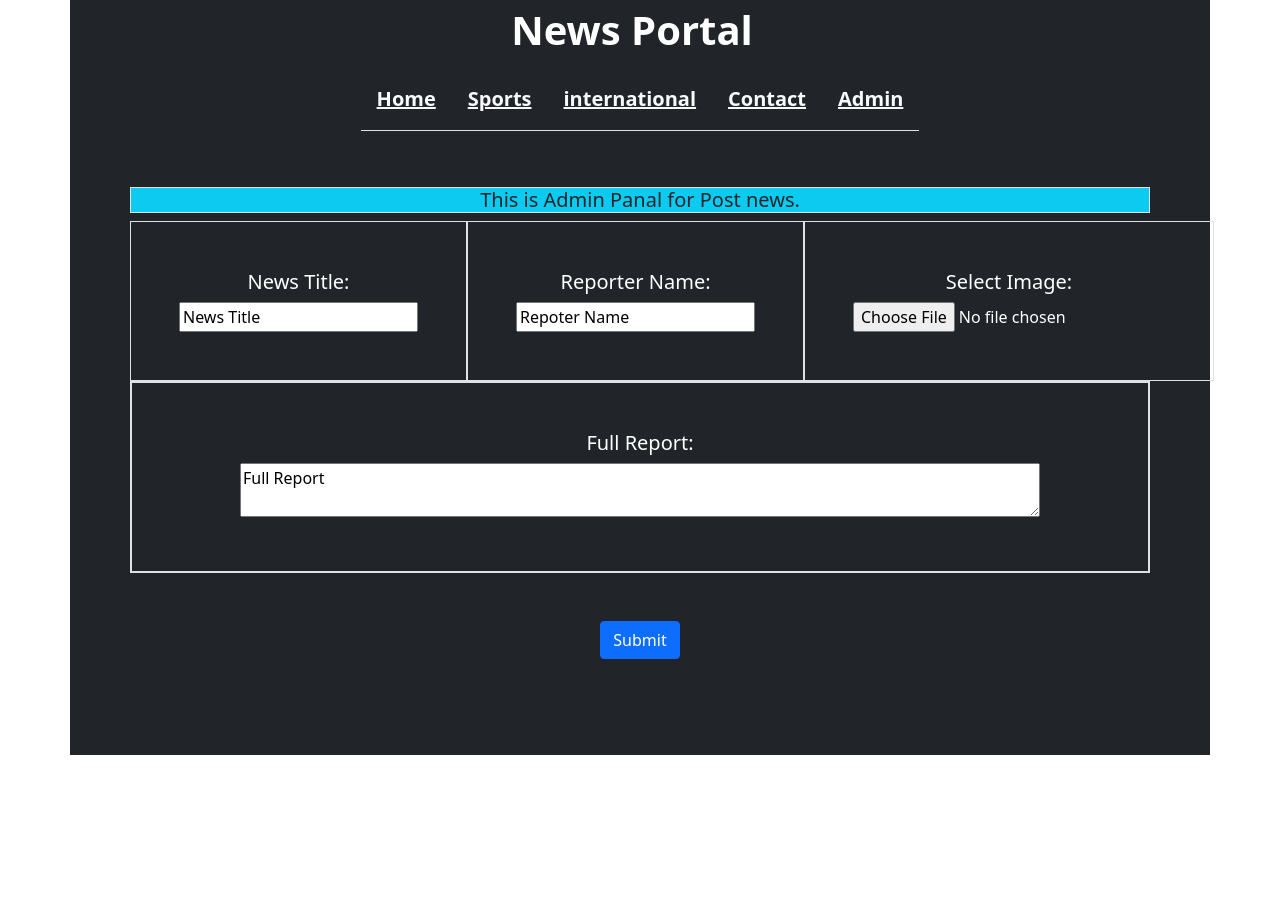
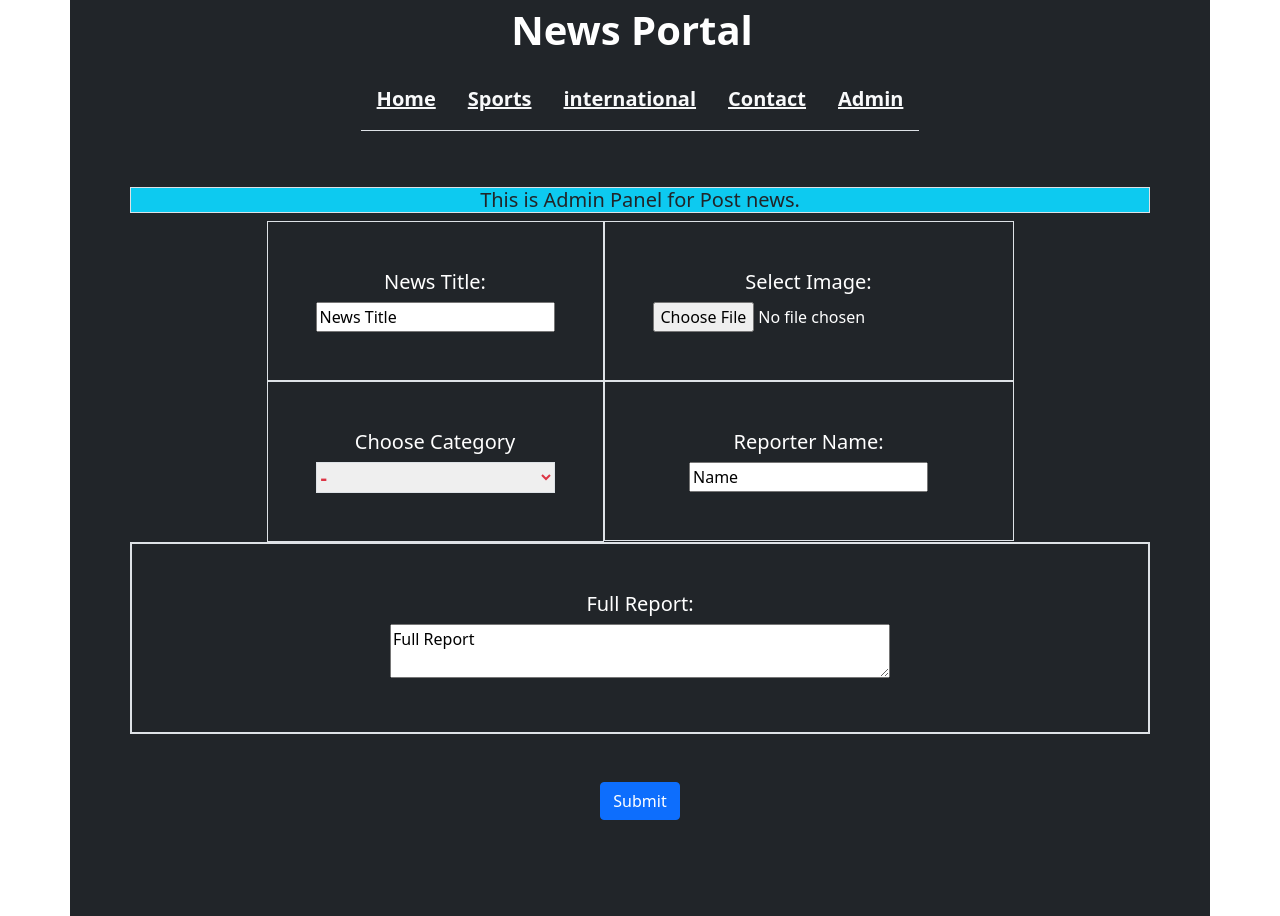
Before and after one commit to mdazim14/news-portal, a React (Create React App) app: page /admin in a window 1280 px wide. Before the commit the page ends 800 px from the top, so only its background shows below. Built offline with nearby package versions, Linux system fonts and the light colour scheme.

Commit message:
added database

```diff
--- a/src/Components/Admin/PostNews.js
+++ b/src/Components/Admin/PostNews.js
@@ -1,45 +1,82 @@
 import React from 'react';
 import { useForm } from "react-hook-form";
+import {useHistory} from "react-router-dom";
 import './PostNews.css';
 
 
 const PostNews = () => {
+    const history = useHistory();
 
     const { register, handleSubmit, watch, formState: { errors } } = useForm();
-    const onSubmit = data => console.log(data);
+    const onSubmit = data => {
+
+        data.created = new Date()
+
+        fetch('http://localhost:5000/addNews',{
+            method:'POST',
+            headers:{
+                'Content-type': 'application/json'
+            },
+            body:JSON.stringify(data)
+        })
+        .then(res=>res.json())
+        .then(success=>{
+            console.log("result data",success);
+            if(success === false){
+                alert('The news added successfully')
+                history.push('/');
+            }
+        })
+    }
 
     return (
         <div className="bg-dark text-white p-5">
-            <h5 className="bg-info text-dark border">This is Admin Panal for Post news.</h5>
+            <h5 className="bg-info text-dark border">This is Admin Panel for Post news.</h5>
             <div>
                 <form onSubmit={handleSubmit(onSubmit)}>
 
-                    <div className="d-flex jus">
+                    <div className="d-flex justify-content-center">
+
+                        <div>
                             <div className="p-5 border w-100">
                                 <h5>News Title:</h5>
-                            <input defaultValue="News Title" type="text" {...register("Title")} />
+                                <input defaultValue="News Title" type="text" {...register("Title", { required: true })} />
                             </div>
                             <div className="p-5 border">
-                            <h5>Reporter Name:</h5>
-                            <input defaultValue="Repoter Name" type="text" {...register("ReporterName")} />
+
+                                <h5>Choose Category</h5>
+                                <select className="border w-100 fs-5 fw-bold text-danger" {...register("Category", { required: true })}>
+                                    <option>-</option>
+                                    <option>Sports</option>
+                                    <option>Health</option>
+                                    <option>Entertainment</option>
+                                    <option>International</option>
+                                    <option>Environment</option>
+                                    <option>Politics</option>
+                                </select>
                             </div>
+                        </div>
+
+                        <div>
                             <div className="p-5 border">
                                 <h5>Select Image:</h5>
                                 <input type="file"  {...register} />
                             </div>
-
+                            <div className="p-5 border">
+                                <h5> Reporter Name:</h5>
+                                <input defaultValue="Name" type="text" {...register("ReporterName", { required: true })} />
+                            </div>
+                        </div>
                     </div>
 
                     <div className="d-flex ms-auto border">
-
                         <div className="p-5 border w-100">
                             <h5>Full Report:</h5>
-                            <textarea style={{ width: "800px" }} defaultValue="Full Report" type="text"{...register("FullReport")} />
+                            <textarea style={{ width: "500px" }} defaultValue="Full Report" type="text"{...register("FullReport", { required: true })} />
+                        </div>
                     </div>
 
-                    </div>
                     <input className="btn btn-primary m-5" type="submit" />
-
 
                 </form>
             </div>
```
Lines whose indentation alone changed are shown as unchanged.
